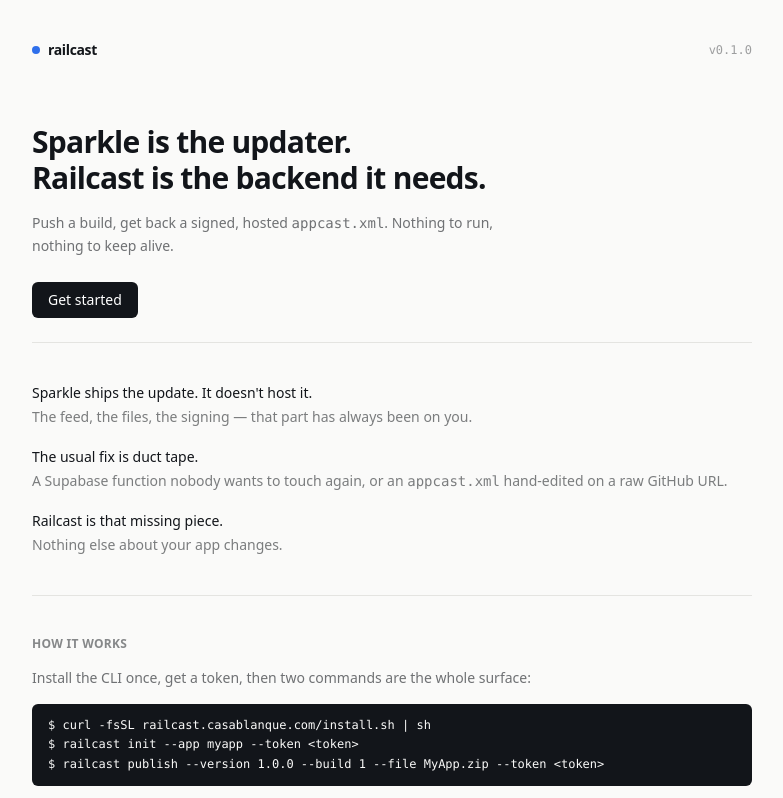
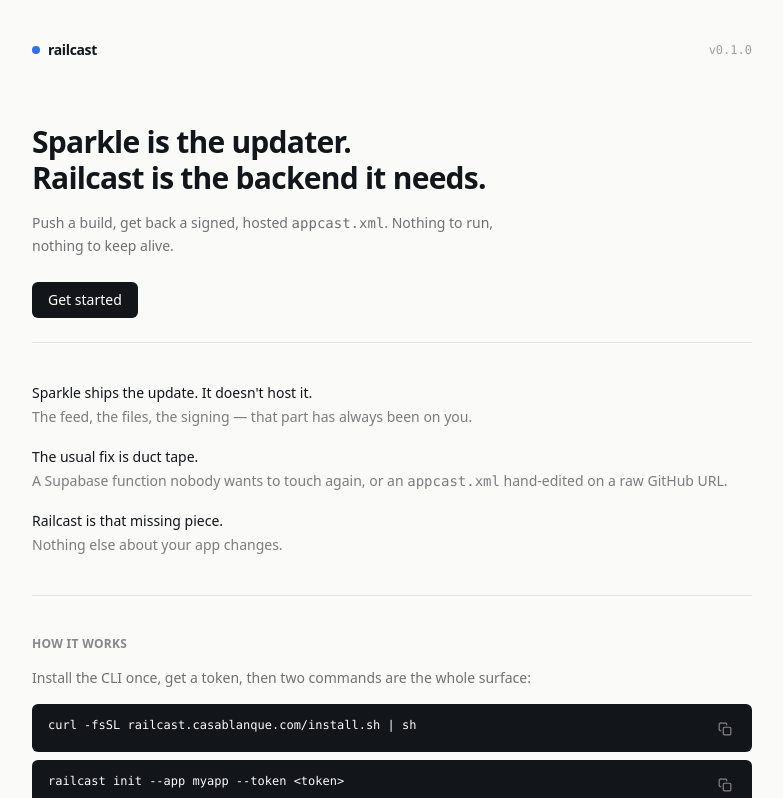
Before and after one commit to casablanque-code/railcast, a Next.js app in the folder dashboard/: page / in a window 1280 px wide. Shown: the top 798 px of the page, without its empty margins (248-1031 px from the left). Built offline with nearby package versions, Linux system fonts and the light colour scheme.

Commit message:
upd readme & add copy buttons

```diff
--- /dev/null
+++ b/dashboard/app/CommandBlock.tsx
@@ -0,0 +1,14 @@
+import { CopyButton } from "./CopyButton";
+
+export function CommandBlock({ command, className = "" }: { command: string; className?: string }) {
+  return (
+    <div
+      className={`flex items-start justify-between gap-3 overflow-x-auto rounded-md bg-ink px-4 py-3 ${className}`}
+    >
+      <code className="whitespace-pre-wrap break-all font-mono text-xs leading-relaxed text-paper">
+        {command}
+      </code>
+      <CopyButton text={command} className="mt-0.5" />
+    </div>
+  );
+}
--- /dev/null
+++ b/dashboard/app/CopyButton.tsx
@@ -0,0 +1,60 @@
+"use client";
+
+import { useState } from "react";
+
+export function CopyButton({ text, className = "" }: { text: string; className?: string }) {
+  const [copied, setCopied] = useState(false);
+
+  async function onCopy() {
+    try {
+      await navigator.clipboard.writeText(text);
+      setCopied(true);
+      setTimeout(() => setCopied(false), 1500);
+    } catch {
+      // Clipboard API can fail (permissions, non-secure context) — not
+      // worth surfacing an error for a convenience action; the text is
+      // still right there for the user to select manually.
+    }
+  }
+
+  return (
+    <button
+      type="button"
+      onClick={onCopy}
+      aria-label={copied ? "Copied" : "Copy to clipboard"}
+      title={copied ? "Copied" : "Copy"}
+      className={`shrink-0 rounded p-1 text-paper/50 transition hover:bg-paper/10 hover:text-paper ${className}`}
+    >
+      {copied ? (
+        <svg
+          xmlns="http://www.w3.org/2000/svg"
+          viewBox="0 0 24 24"
+          width="14"
+          height="14"
+          fill="none"
+          stroke="currentColor"
+          strokeWidth="2.5"
+          strokeLinecap="round"
+          strokeLinejoin="round"
+        >
+          <polyline points="20 6 9 17 4 12" />
+        </svg>
+      ) : (
+        <svg
+          xmlns="http://www.w3.org/2000/svg"
+          viewBox="0 0 24 24"
+          width="14"
+          height="14"
+          fill="none"
+          stroke="currentColor"
+          strokeWidth="2"
+          strokeLinecap="round"
+          strokeLinejoin="round"
+        >
+          <rect x="9" y="9" width="13" height="13" rx="2" />
+          <path d="M5 15H4a2 2 0 0 1-2-2V4a2 2 0 0 1 2-2h9a2 2 0 0 1 2 2v1" />
+        </svg>
+      )}
+    </button>
+  );
+}
--- a/dashboard/app/dashboard/page.tsx
+++ b/dashboard/app/dashboard/page.tsx
@@ -2,6 +2,8 @@
 
 import { FormEvent, useEffect, useState } from "react";
 import { api, ApiError, type App, type Me, type TokenPreview } from "@/lib/api";
+import { CommandBlock } from "../CommandBlock";
+import { CopyButton } from "../CopyButton";
 
 const INLINE_LIMIT = 3;
 
@@ -210,9 +212,7 @@
           1. Install the CLI
         </h2>
         <div className="card">
-          <pre className="overflow-x-auto rounded-md bg-ink px-4 py-3 font-mono text-xs text-paper">
-            curl -fsSL railcast.casablanque.com/install.sh | sh
-          </pre>
+          <CommandBlock command="curl -fsSL railcast.casablanque.com/install.sh | sh" />
         </div>
       </section>
 
@@ -226,7 +226,13 @@
             <p className="text-sm font-medium text-ink">
               Token copied to your clipboard — save it now, it won&apos;t be shown again:
             </p>
-            <p className="mt-2 break-all font-mono text-sm text-ink">{newToken}</p>
+            <div className="mt-2 flex items-start justify-between gap-3">
+              <p className="break-all font-mono text-sm text-ink">{newToken}</p>
+              <CopyButton
+                text={newToken}
+                className="mt-0.5 text-ink/40 hover:bg-ink/5 hover:text-ink"
+              />
+            </div>
           </div>
         )}
 
@@ -258,9 +264,10 @@
             This generates a signing key on your machine and registers the app in one step —
             nothing else to fill in here.
           </p>
-          <pre className="mt-3 overflow-x-auto rounded-md bg-ink px-4 py-3 font-mono text-xs text-paper">
-            railcast init --app myapp --token {newToken ?? "<token from above>"}
-          </pre>
+          <CommandBlock
+            className="mt-3"
+            command={`railcast init --app myapp --token ${newToken ?? "<token from above>"}`}
+          />
         </div>
       </section>
 
--- a/dashboard/app/login/page.tsx
+++ b/dashboard/app/login/page.tsx
@@ -28,7 +28,8 @@
       <div className="mb-8">
         <h1 className="text-xl font-semibold tracking-tight">Log in to Railcast</h1>
         <p className="mt-1 text-sm text-ink/60">
-          Hosted appcast feeds and update delivery for Sparkle, WinSparkle, and Velopack.
+          Hosted appcast feeds and update delivery for Sparkle. WinSparkle and Velopack support
+          is planned.
         </p>
       </div>
 
--- a/dashboard/app/page.tsx
+++ b/dashboard/app/page.tsx
@@ -1,4 +1,5 @@
 import type { Metadata } from "next";
+import { CommandBlock } from "./CommandBlock";
 
 export const metadata: Metadata = {
   title: "Railcast — the backend Sparkle needs",
@@ -49,11 +50,11 @@
         <p className="mt-4 text-sm text-ink/60">
           Install the CLI once, get a token, then two commands are the whole surface:
         </p>
-        <pre className="mt-4 overflow-x-auto rounded-md bg-ink px-4 py-3 font-mono text-xs leading-relaxed text-paper">
-{`$ curl -fsSL railcast.casablanque.com/install.sh | sh
-$ railcast init --app myapp --token <token>
-$ railcast publish --version 1.0.0 --build 1 --file MyApp.zip --token <token>`}
-        </pre>
+        <div className="mt-4 space-y-2">
+          <CommandBlock command="curl -fsSL railcast.casablanque.com/install.sh | sh" />
+          <CommandBlock command="railcast init --app myapp --token <token>" />
+          <CommandBlock command="railcast publish --version 1.0.0 --build 1 --file MyApp.zip --token <token>" />
+        </div>
         <ul className="mt-3 space-y-1 font-mono text-xs text-ink/50">
           <li>✓ Signed</li>
           <li>✓ Uploaded</li>
```
Also changed, not shown: 2 other files (tests, documents, lock files or other folders).
